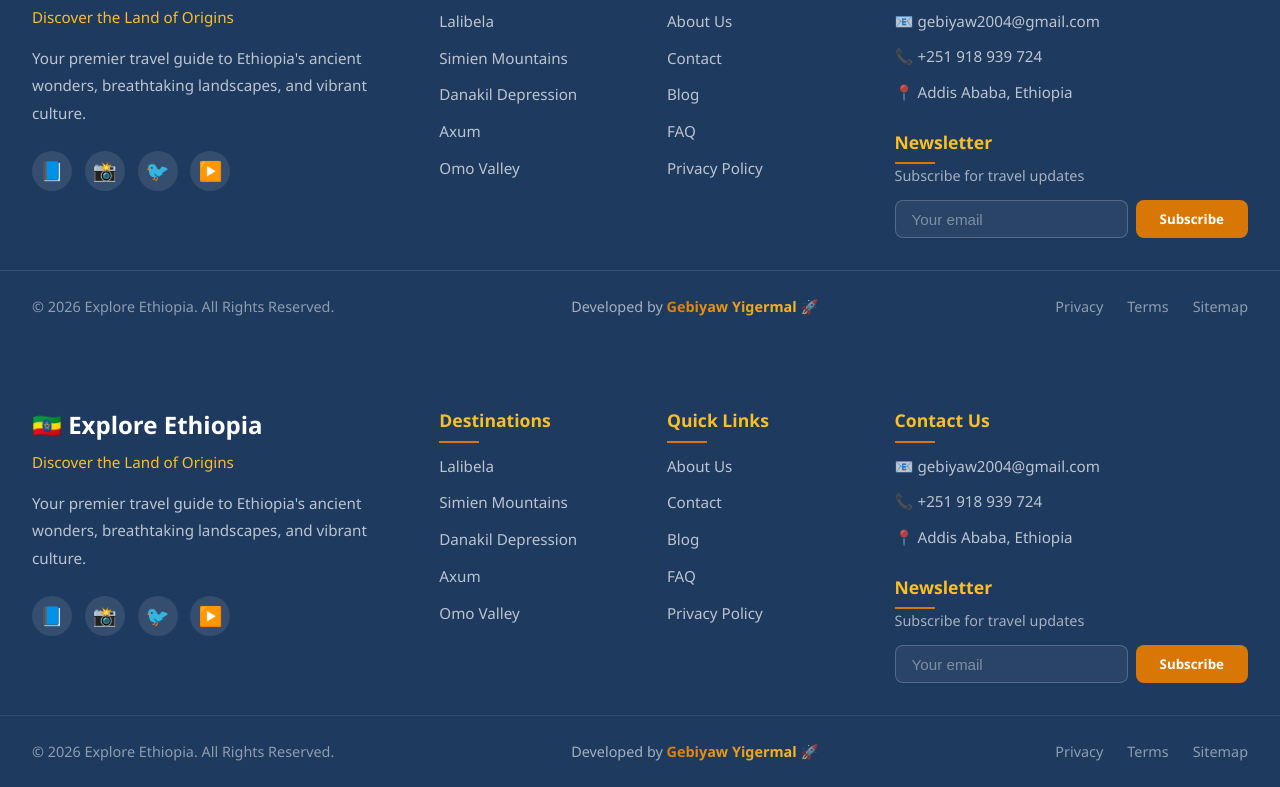
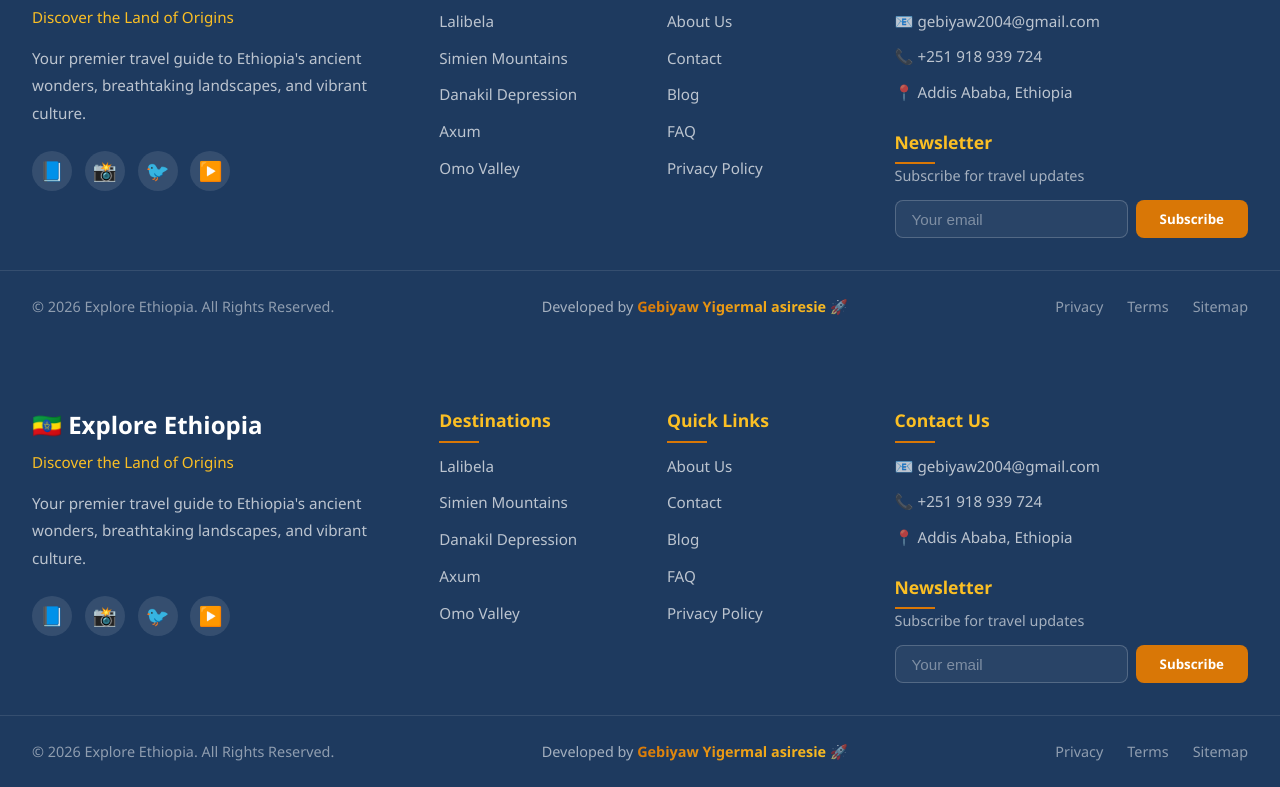
Before and after one commit to gebiyawyi/ethiopia-tourism-system, a React (Vite) app in the folder frontend/: page /transport in a window 1280 px wide. Shown: the part 6702-7489 px from the top of the page. Built offline with nearby package versions, Linux system fonts and the light colour scheme; no server answers.

Commit message:
all are possible

```diff
--- a/frontend/src/components/Footer/Footer.jsx
+++ b/frontend/src/components/Footer/Footer.jsx
@@ -116,7 +116,7 @@ const Footer = () => {
 
           {/* ✅ Developer Credit */}
           <p className="developer-credit">
-            Developed by <strong>Gebiyaw Yigermal</strong> 🚀
+            Developed by <strong>Gebiyaw Yigermal asiresie</strong> 🚀
           </p>
 
           <div className="footer-bottom-links">
```
